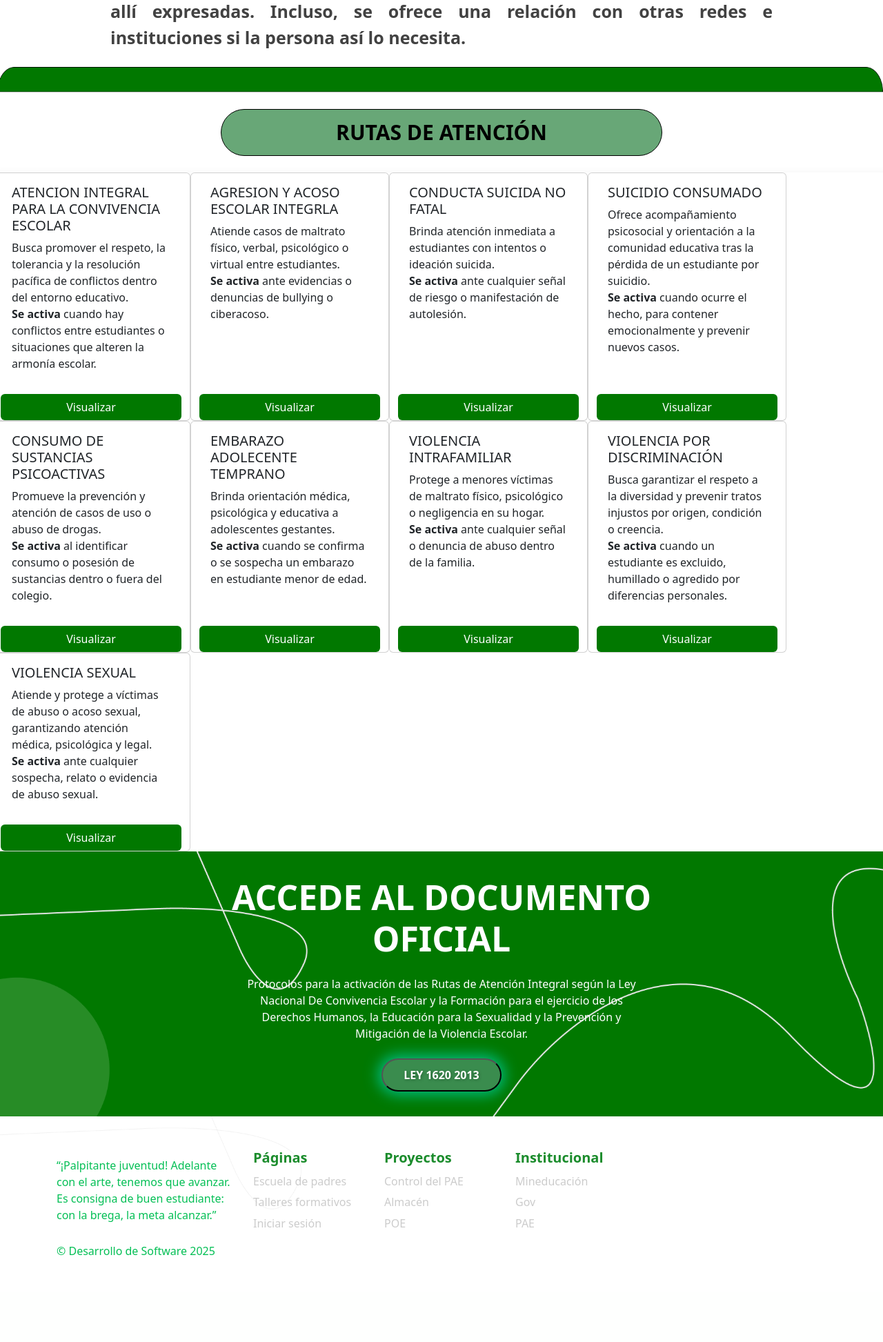
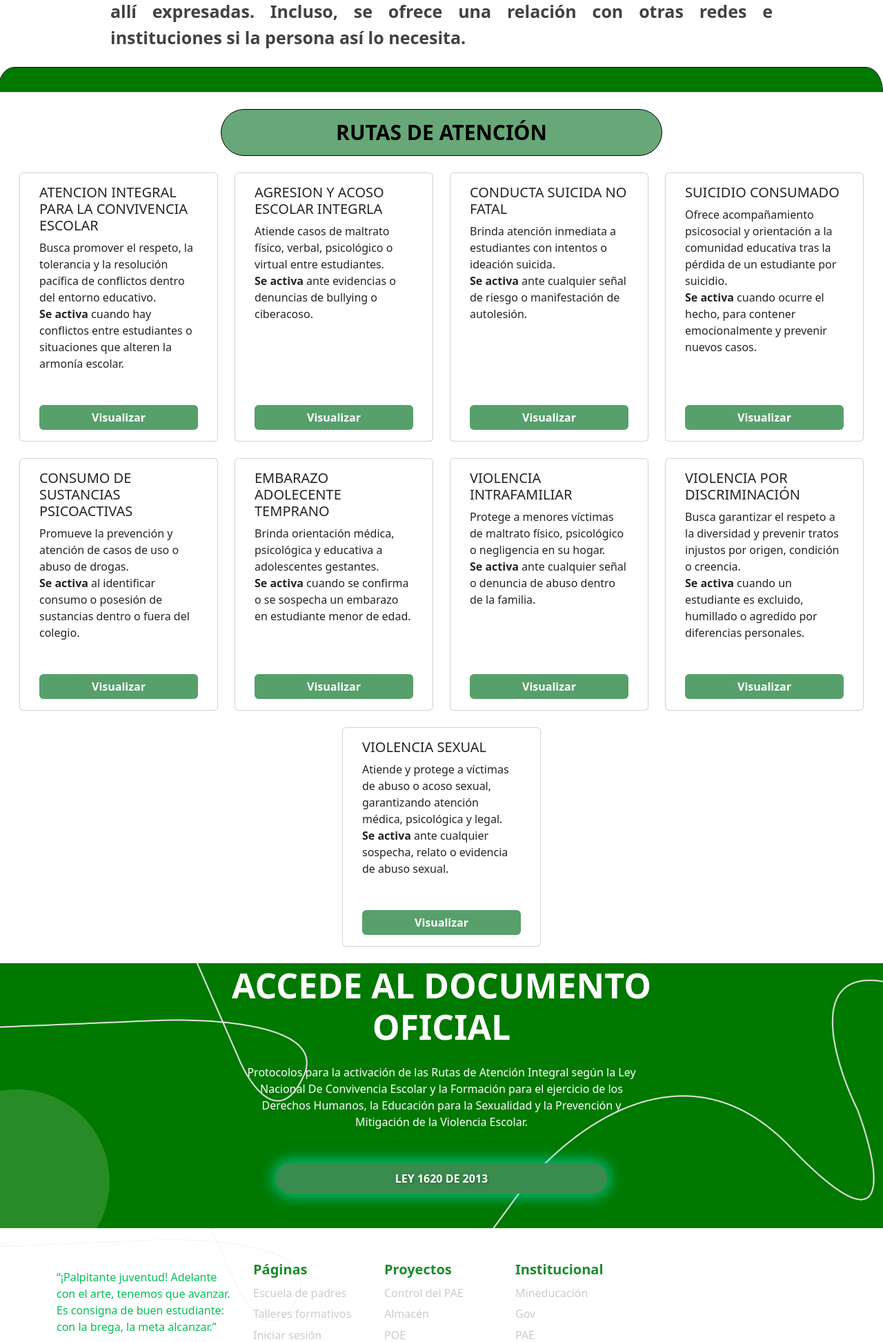
Before and after one commit to TheKelex/POE, a PHP site: page /PUBLICO/LINEAS_ATENCION/lineas_atencion.php in a window 1280 px wide. Shown: the part 1094-3039 px from the top of the page at 69% size. Before the commit the page ends 2967 px from the top, so only its background shows below. Run offline with PHP 8.4, Linux system fonts and the light colour scheme; data that the repository does not hold is empty.

Commit message:
Arreglos de la linea de atencion

```diff
--- a/PUBLICO/LINEAS_ATENCION/lineas_atencion.php
+++ b/PUBLICO/LINEAS_ATENCION/lineas_atencion.php
@@ -109,12 +109,16 @@ function img_src_for($valorDB)
     <p class="texto_que m-4 text-justify w-75 mx-auto">
         Esta estrategia, coordinada por la Secretaría de Salud, brinda apoyo a todas las personas que tengan la necesidad de ser escuchadas y orientadas por un profesional. La Línea de Vida es un centro de escucha que opera a través de líneas telefónicas y que ofrece atención integral las 24 horas, a través de psicólogos, cuya atención genera una reacción inmediata a las solicitudes allí expresadas. Incluso, se ofrece una relación con otras redes e instituciones si la persona así lo necesita.
     </p>
+
     <img src="../../Imagenes/HR.png" class="img-fluid" width="100%">
+
     <h1 class="text-center my-4 titulos rounded-pill">
         RUTAS DE ATENCIÓN
     </h1>
+
     <!--Inicio De La Informacion-->
-    <div class="row shadow">
+    <div class="row d-flex justify-content-center gap-4 m-4">
+
         <div class="card" style="width: 18rem;">
             <div class="card-body">
                 <h5 class="card-title">ATENCION INTEGRAL PARA LA CONVIVENCIA ESCOLAR</h5>
@@ -122,8 +126,9 @@ function img_src_for($valorDB)
                     <b>Se activa</b> cuando hay conflictos entre estudiantes o situaciones que alteren la armonía escolar.
                 </p>
             </div>
-            <a href="./PDF/ATENCION_INTEGRAL_CONVIVENCIA_ESCOLAR.pdf" class="btn" style="background-color: #017800; color: white">Visualizar</a>
+            <a href="./PDF/ATENCION_INTEGRAL_CONVIVENCIA_ESCOLAR.pdf" class="btn actualizar m-3">Visualizar</a>
         </div>
+
         <div class="card" style="width: 18rem;">
             <div class="card-body">
                 <h5 class="card-title">AGRESION Y ACOSO ESCOLAR INTEGRLA</h5>
@@ -131,8 +136,9 @@ function img_src_for($valorDB)
                     <b>Se activa</b> ante evidencias o denuncias de bullying o ciberacoso.
                 </p>
             </div>
-            <a href="./PDF/AGRESION_ACOSO_ESCOLAR.pdf" class="btn" style="background-color: #017800; color: white">Visualizar</a>
+            <a href="./PDF/AGRESION_ACOSO_ESCOLAR.pdf" class="btn actualizar m-3">Visualizar</a>
         </div>
+
         <div class="card" style="width: 18rem;">
             <div class="card-body">
                 <h5 class="card-title">CONDUCTA SUICIDA NO FATAL</h5>
@@ -140,8 +146,9 @@ function img_src_for($valorDB)
                     <b>Se activa</b> ante cualquier señal de riesgo o manifestación de autolesión.
                 </p>
             </div>
-            <a href="./PDF/CONDUCTA_SUICIDA_NO_FATAL.pdf" class="btn" style="background-color: #017800; color: white">Visualizar</a>
+            <a href="./PDF/CONDUCTA_SUICIDA_NO_FATAL.pdf" class="btn actualizar m-3">Visualizar</a>
         </div>
+
         <div class="card" style="width: 18rem;">
             <div class="card-body">
                 <h5 class="card-title">SUICIDIO CONSUMADO</h5>
@@ -149,8 +156,9 @@ function img_src_for($valorDB)
                     <b>Se activa</b> cuando ocurre el hecho, para contener emocionalmente y prevenir nuevos casos.
                 </p>
             </div>
-            <a href="./PDF/SUICIDIO_CONSUMADO.pdf" class="btn" style="background-color: #017800; color: white">Visualizar</a>
+            <a href="./PDF/SUICIDIO_CONSUMADO.pdf" class="btn actualizar m-3">Visualizar</a>
         </div>
+
         <div class="card" style="width: 18rem;">
             <div class="card-body">
                 <h5 class="card-title">CONSUMO DE SUSTANCIAS PSICOACTIVAS</h5>
@@ -158,8 +166,9 @@ function img_src_for($valorDB)
                     <b>Se activa</b> al identificar consumo o posesión de sustancias dentro o fuera del colegio.
                 </p>
             </div>
-            <a href="./PDF/CONSUMO_SUSTANCIAS_PSICOACTIVAS.pdf" class="btn" style="background-color: #017800; color: white">Visualizar</a>
+            <a href="./PDF/CONSUMO_SUSTANCIAS_PSICOACTIVAS.pdf" class="btn actualizar m-3">Visualizar</a>
         </div>
+
         <div class="card" style="width: 18rem;">
             <div class="card-body">
                 <h5 class="card-title">EMBARAZO ADOLECENTE TEMPRANO</h5>
@@ -167,8 +176,9 @@ function img_src_for($valorDB)
                     <b>Se activa</b> cuando se confirma o se sospecha un embarazo en estudiante menor de edad.
                 </p>
             </div>
-            <a href="./PDF/EMBARAZO_ADOLECENTE_TEMPRANO.pdf" class="btn" style="background-color: #017800; color: white">Visualizar</a>
+            <a href="./PDF/EMBARAZO_ADOLECENTE_TEMPRANO.pdf" class="btn actualizar m-3">Visualizar</a>
         </div>
+
         <div class="card" style="width: 18rem;">
             <div class="card-body">
                 <h5 class="card-title">VIOLENCIA INTRAFAMILIAR</h5>
@@ -176,8 +186,9 @@ function img_src_for($valorDB)
                     <b>Se activa</b> ante cualquier señal o denuncia de abuso dentro de la familia.
                 </p>
             </div>
-            <a href="./PDF/VIOLENCIA_INTRAFAMILIAR.pdf" class="btn" style="background-color: #017800; color: white">Visualizar</a>
+            <a href="./PDF/VIOLENCIA_INTRAFAMILIAR.pdf" class="btn actualizar m-3">Visualizar</a>
         </div>
+
         <div class="card" style="width: 18rem;">
             <div class="card-body">
                 <h5 class="card-title">VIOLENCIA POR DISCRIMINACIÓN</h5>
@@ -185,16 +196,18 @@ function img_src_for($valorDB)
                     <b>Se activa</b> cuando un estudiante es excluido, humillado o agredido por diferencias personales.
                 </p>
             </div>
-            <a href="./PDF/VIOLENCIA_DISCRIMACION.pdf" class="btn" style="background-color: #017800; color: white">Visualizar</a>
+            <a href="./PDF/VIOLENCIA_DISCRIMACION.pdf" class="btn actualizar m-3">Visualizar</a>
         </div>
+
         <div class="card" style="width: 18rem;">
             <div class="card-body">
                 <h5 class="card-title">VIOLENCIA SEXUAL</h5>
                 <p>Atiende y protege a víctimas de abuso o acoso sexual, garantizando atención médica, psicológica y legal.<br>
                     <b>Se activa</b> ante cualquier sospecha, relato o evidencia de abuso sexual.</p>
             </div>
-            <a href="./PDF/VIOLENCIA_SEXUAL.pdf" class="btn" style="background-color: #017800; color: white">Visualizar</a>
+            <a href="./PDF/VIOLENCIA_SEXUAL.pdf" class="btn actualizar m-3">Visualizar</a>
         </div>
+
     </div>
     <!--Fin De La Informacion-->
 
@@ -205,7 +218,9 @@ function img_src_for($valorDB)
         <div class="position-absolute top-50 start-50 translate-middle">
             <h2 class="titulo_contacto text-center">ACCEDE AL DOCUMENTO OFICIAL</h2>
             <p class="text-center m-4" style="color: white;">Protocolos para la activación de las Rutas de Atención Integral según la Ley Nacional De Convivencia Escolar y la Formación para el ejercicio de los Derechos Humanos, la Educación para la Sexualidad y la Prevención y Mitigación de la Violencia Escolar.</p>
-            <button hrf="https://www.mineducacion.gov.co/1759/articles-327397_archivo_pdf_proyecto_decreto.pdf" class="email rounded-pill m-20">LEY 1620 2013</button>
+            <a href="https://www.mineducacion.gov.co/1759/articles-327397_archivo_pdf_proyecto_decreto.pdf" class="email d-flex rounded-pill w-75 mx-auto justify-content-center m-5" style="text-decoration: none;">
+                LEY 1620 DE 2013
+            </a>
         </div>
     </div>
     <!--Fin Contacto Psicoorientadora-->
--- a/PUBLICO/LINEAS_ATENCION/style.css
+++ b/PUBLICO/LINEAS_ATENCION/style.css
@@ -138,6 +138,23 @@
 
 }
 
+.actualizar { /*Estilo para el boton de actualizar de la caja de filtros*/
+
+  color: white !important;
+  background-color: #57a06b !important;
+  font-weight: bold !important;
+  padding: 5px 10px !important;
+  text-align: center !important;
+  transition: all 0.4s ease-in-out !important;
+
+}
+
+.actualizar:hover { /*Efecto para el boton de actualizar*/
+
+  background-color: #04BF55 !important;
+
+}
+
 .texto_footer { /*Clase Para Los Textos Del Footer*/
 
   color: gray;
```
